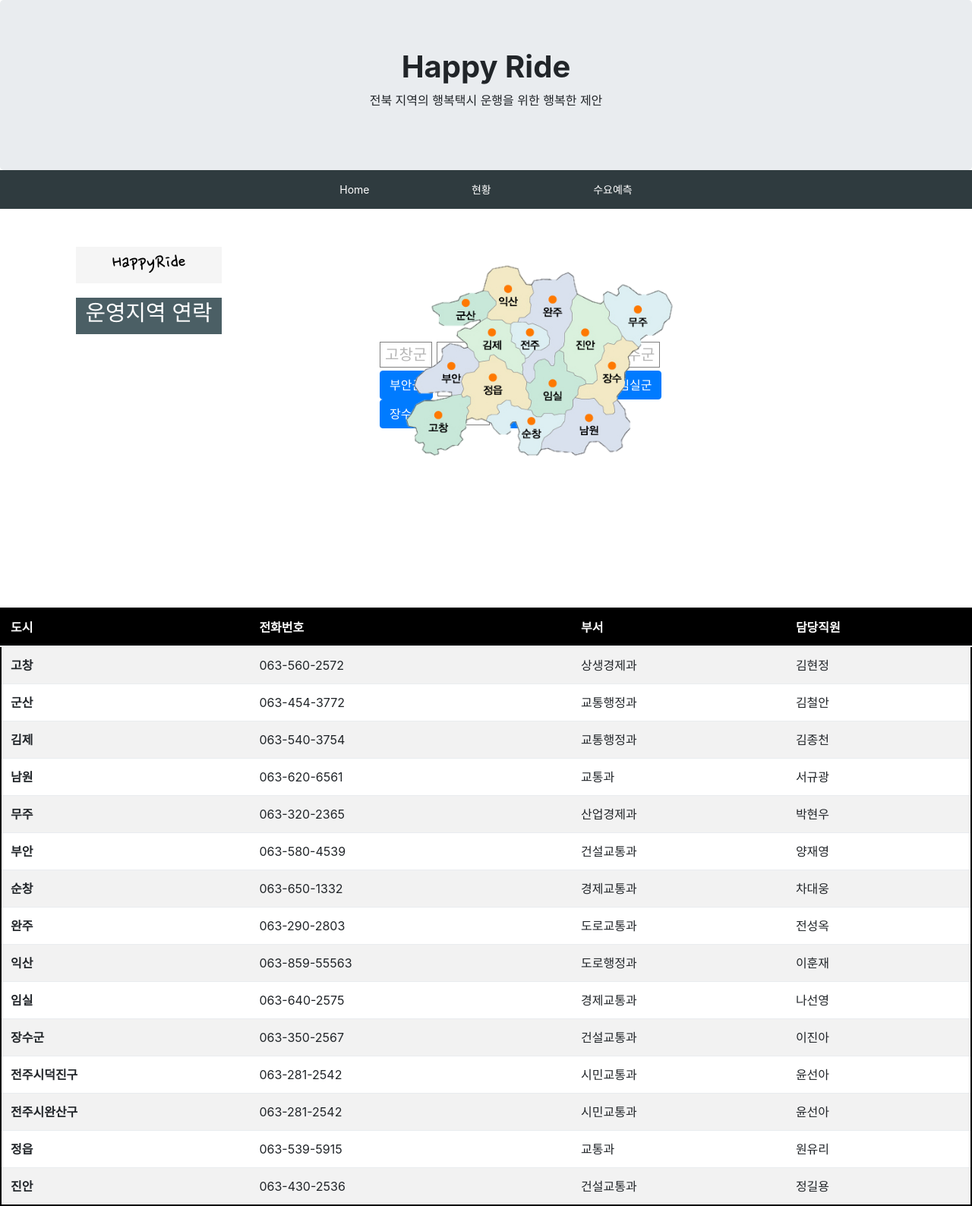
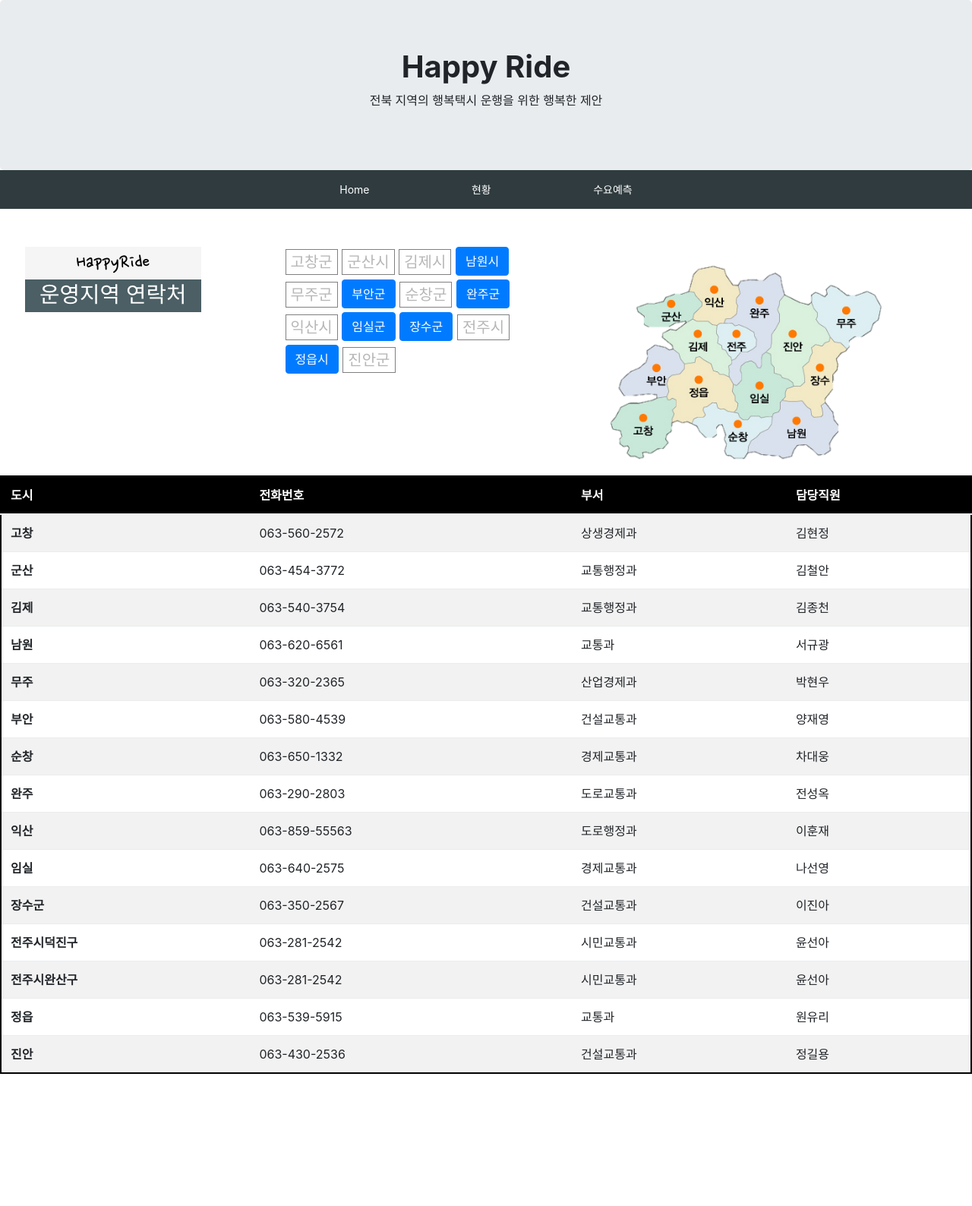
Before and after one commit to good5229/happyride, a Django app: page /analysis/select_location/ in a window 1280 px wide. Shown: the whole page at 76% size. After the commit the page ends 1414 px from the top, so only its background shows below. Run offline with Django 3.2, Linux system fonts and the light colour scheme; some libraries are stand-ins or nearby versions.

Commit message:
fix(select_location): fix for responsible design

```diff
--- a/static/css/home2.css
+++ b/static/css/home2.css
@@ -1,56 +1,31 @@
 .nav {
-    display: flex;
-    align-items: left;
-    justify-content: left;
-    margin-left: 100px;
-    width: 15%;
-    height: 200px;
+    display:flex;
+    flex-direction: column;
 }
 
 .nav1 {
     text-align: center;
-    vertical-align: center;
-    width: 100%;
-    height: 24%;
     background-color: whitesmoke;
     font-size: 180%;
     font-family: 'Nanum Pen Script', cursive;
 }
 
+button{
+    margin-bottom:5px;
+}
+
 .nav2 {
     text-align: center;
-    vertical-align: center;
-    width: 100%;
-    height: 24%;
     background-color: #4b5f65;
     font-size: 180%;
     font-family: 'Nanum Pen Script', cursive;
 }
 
 .city {
-    width: 18%;
-    position: absolute;
-    top: 50%;
-    left: 40%;
-    font-size: 50%;
-}
-
-.cityA {
-    width: 100%;
-}
-
-.cityB {
-    width: 100%;
-}
-
-.cityC {
-    width: 100%;
 }
 
 .m {
-    width: 30%;
-    position: absolute;;
-    right: 50px;
+    width:30%;
 }
 
 .map {
@@ -74,5 +49,21 @@ iframe {
 
     #index_text{
     margin-left:15%;
+    }
+
+    .nav{
+        display:flex;
+        justify-content:center;
+        align-items: flex-start;
+        width: 100%;
+    }
+    .nav1{
+        width:100%;
+    }
+    .nav2{
+        width:100%;
+    }
+    .m{
+        width:100%;
+    }
 }
-}
--- a/templates/analysis/select_location.html
+++ b/templates/analysis/select_location.html
@@ -6,51 +6,63 @@
     <link rel="stylesheet" href="{% static 'css/home2.css' %}"/>
 {% endblock css %}
 {% block content %}
-
+    <div class="row">
+        <nav class="px-5 col-sm-12 col-md-3 nav">
+            <div class="nav1"><a style="color:black;">HappyRide</a></div>
+            <div class="nav2"><a href="#address" style="color:white">운영지역 연락처</a></div>
+            <div class="nav2" style="visibility: hidden;"><a href="home3.html" style="color:white;">시군별 현황</a></div>
+        </nav>
+        <div class="col-sm-12 col-md-3 mx-5">
             <form action="{% url 'analysis:detail' %}" accept-charset="utf-8" name="city_info" method="GET">
-            <span class="city" style="width:400px; position:absolute; top: 450px; left:500px; font-size:20px;">
-              <div class="cityA" style="width:400px;">
+                <div class="city" style="font-size:20px;">
                     <button id="gochang" style="border:1px solid gray; background-color:white" disabled>고창군</button>
                     <button id="gunsan" style="border:1px solid gray; background-color:white" disabled>군산시</button>
                     <button id="gimje" style="border:1px solid gray; background-color:white" disabled>김제시</button>
-                <button onclick="location.href='{% url 'analysis:detail' %}'" type="submit" name="city" value="namwon"
-                        type="button" class="btn btn-primary" id="namwon">남원시</button>
+                    <button onclick="location.href='{% url 'analysis:detail' %}'" type="submit" name="city"
+                            value="namwon"
+                            type="button" class="btn btn-primary" id="namwon">남원시
+                    </button>
                     <button class="muju" style="border:1px solid gray; background-color:white" disabled>무주군</button>
-              </div>
-              <div class="cityB" style="width:400px;">
-                <button onclick="location.href='{% url 'analysis:detail' %}'" name="city" value="buan" name="city"
+                    <button onclick="location.href='{% url 'analysis:detail' %}'" name="city" value="buan"
+                            name="city"
                             type="submit"
-                        class="btn btn-primary">부안군</button>
-                <button id="sunchang" style="border:1px solid gray; background-color:white" disabled>순창군</button>
-                <button onclick="location.href='{% url 'analysis:detail' %}'" type="submit" name="city" value="wanju"
-                        class="btn btn-primary" id="wanju">완주군</button>
+                            class="btn btn-primary">부안군
+                    </button>
+                    <button id="sunchang" style="border:1px solid gray; background-color:white" disabled>순창군
+                    </button>
+                    <button onclick="location.href='{% url 'analysis:detail' %}'" type="submit" name="city"
+                            value="wanju"
+                            class="btn btn-primary" id="wanju">완주군
+                    </button>
                     <button id="iksan" style="border:1px solid gray; background-color:white" disabled>익산시</button>
-                <button onclick="location.href='{% url 'analysis:detail' %}'" name="city" value="imsil" name="city"
+                    <button onclick="location.href='{% url 'analysis:detail' %}'" name="city" value="imsil"
+                            name="city"
                             id="imsil"
-                        type="submit" class="btn btn-primary">임실군</button>
-              </div>
-              <div class="cityC" style="width:400px;">
-                <button onclick="location.href='{% url 'analysis:detail' %}'" type="submit" name="city" value="jangsu"
-                        name="city" class="btn btn-primary" id="jangsu">장수군</button>
+                            type="submit" class="btn btn-primary">임실군
+                    </button>
+                    <button onclick="location.href='{% url 'analysis:detail' %}'" type="submit" name="city"
+                            value="jangsu"
+                            name="city" class="btn btn-primary" id="jangsu">장수군
+                    </button>
                     <button id="jeonju" style="border:1px solid gray; background-color:white" disabled>전주시</button>
-                <button onclick="location.href='{% url 'analysis:detail' %}'" type="submit" name="city" value="jeongeup"
-                        name="city" class="btn btn-primary" id="jeongeup">정읍시</button>
+                    <button onclick="location.href='{% url 'analysis:detail' %}'" type="submit" name="city"
+                            value="jeongeup"
+                            name="city" class="btn btn-primary" id="jeongeup">정읍시
+                    </button>
                     <button id="jinan" style="border:1px solid gray; background-color:white" disabled>진안군</button>
                 </div>
-            </span>
             </form>
+        </div>
+        <div class="m ml-5 col-sm-12 col-md-4">
+            <img id="map" class="map" src="{% static "image/map.png" %}"/>
+        </div>
 
-    <span class="m" style="width:400px; position:absolute; right:350px;">
-            <img id="map" class="map" src="{% static "image/map.png" %}"/>
-        </span>
-    <nav class="nav">
-        <span class="nav1"><a style="color:black;">HappyRide</a></span>
-        <span class="nav2"><a href="#address" style="color:white">운영지역 연락처</a></span>
-        <span class="nav2" style="visibility: hidden;"><a href="home3.html" style="color:white;">시군별 현황</a></span>
-    </nav>
+    </div>
+
+    <!-- 여기서부터는 지역정책담당자 연락처 -->
     <div class="table-responsive">
         <table id="address" class="table table-striped"
-               style="position:absolute; top:100%; width:100%; border: black solid 2px;">
+               style="top:100%; width:100%; border: black solid 2px;">
             <thead>
             <tr style="background-color:black;">
                 <th scope="col" style="color:white;">도시</th>
```
Lines whose indentation alone changed are shown as unchanged.
